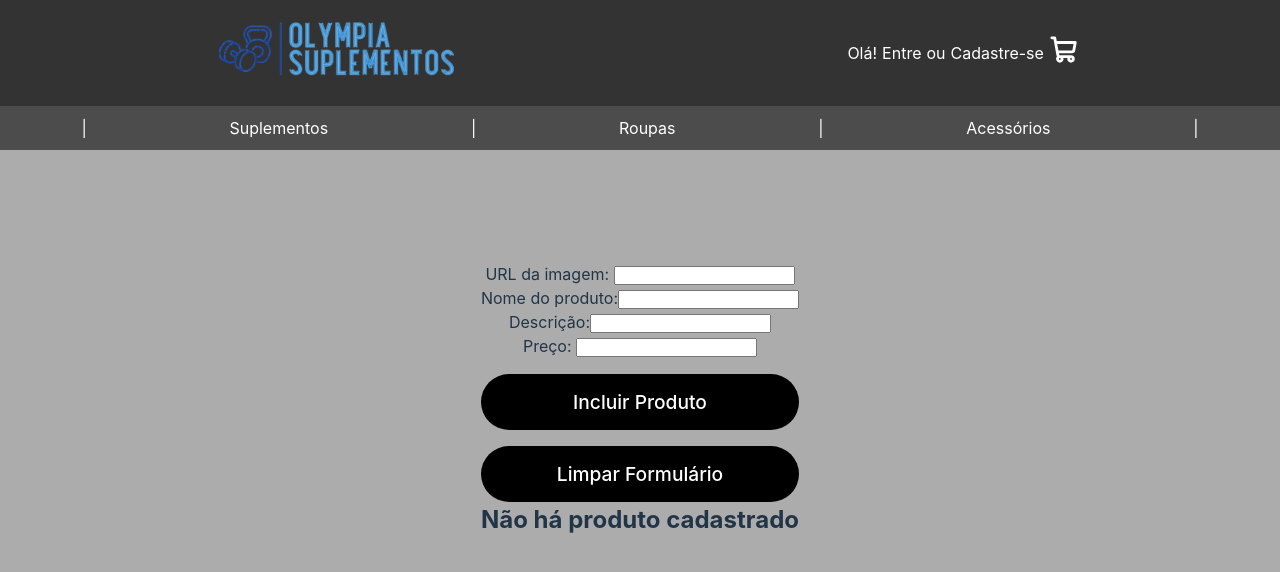
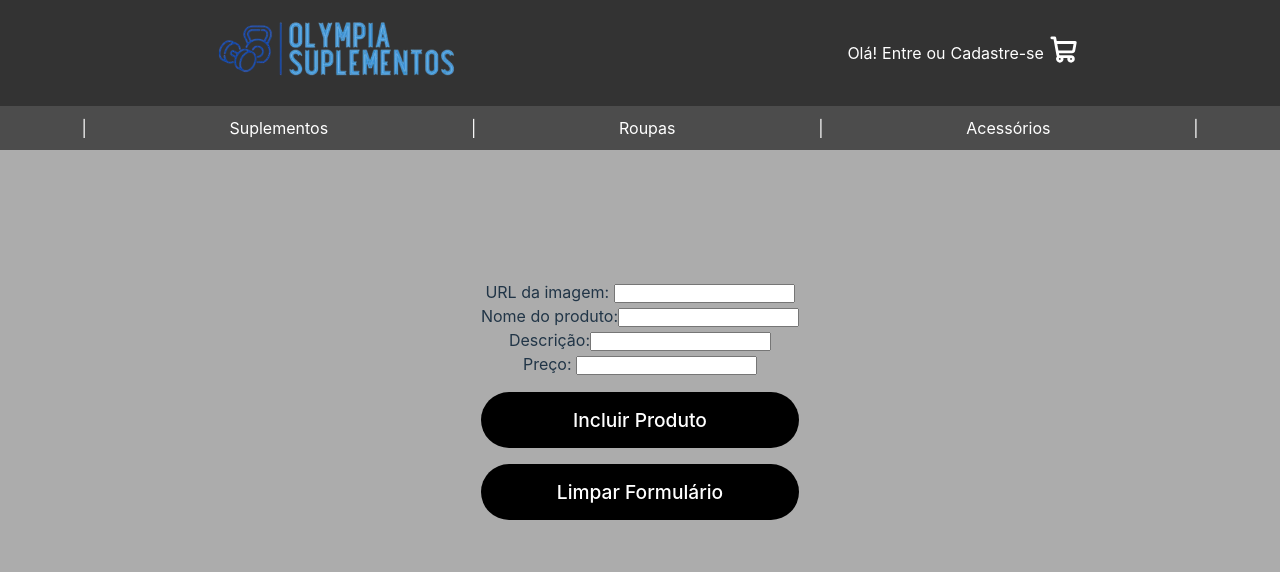
Before and after one commit to arcarreiro/G5_react_serratec, a React (Vite) app in the folder olympia_suplementos/: page /catalogo in a window 1280 px wide. Shown: the top 572 px of the page. Built offline with nearby package versions, Linux system fonts and the light colour scheme.

Commit message:
Adição layout grid

```diff
--- a/olympia_suplementos/src/components/Produto.jsx
+++ b/olympia_suplementos/src/components/Produto.jsx
@@ -1,15 +1,15 @@
 import '../css/produto.css'
-const Produto = ({ url, nome, descricao, preco, index }) => {
+const Produto = ({ url, nome, descricao, preco, index, onComprarClick, onAdicionarCarrinhoClick }) => {
     return (
         <>
             <div className="card" key={index}>
                 <img style={{width: 200}} src={url} />
                 <p>{nome}</p>
                 <p>{descricao}</p>
-                <p>{preco}</p>
+                <p>{preco.toFixed(2)}</p>
                 <div className="botoes">
-                    <button className='botao'>Adicionar ao carrinho</button>
-                    <button className='botao'>Comprar</button>
+                    <button className='botao' onClick={() => { onAdicionarCarrinhoClick(index) }}>Adicionar ao carrinho</button>
+                    <button className='botao' onClick={() => { onComprarClick(index) }}>Comprar</button>
                 </div>
             </div>
         </>
--- a/olympia_suplementos/src/css/produto.css
+++ b/olympia_suplementos/src/css/produto.css
@@ -1,10 +1,9 @@
 .card {
-    width: 45%;
+    width: 100%;
     background-color: #4C4C4C;
     border-radius: 8px;
     padding: 2rem;
     padding-bottom: 1rem;
-    margin: 2rem;
     box-shadow: #212529 0px 5px 15px;
     display: flex;
     flex-direction: column;
@@ -40,6 +39,6 @@
 
 .botao {
     background-color: aqua;
-    width: 15rem;
+    width: 50%;
     height: 4rem;
 }
--- a/olympia_suplementos/src/pages/Catalogo.jsx
+++ b/olympia_suplementos/src/pages/Catalogo.jsx
@@ -1,6 +1,6 @@
 import { useState } from "react";
 import Produto from "../components/Produto";
-import Stack from '@mui/material/Stack';
+import Grid from '@mui/material/Grid2';
 const Catalogo = () => {
     const [url, setUrl] = useState('')
     const [nome, setNome] = useState('')
@@ -9,7 +9,7 @@ const Catalogo = () => {
     const [produtos, setProdutos] = useState([])
 
     const handleURLChange = (e) => {
-        setUrlImagem(e.target.value)
+        setUrl(e.target.value)
     }
     const handleNomeChange = (e) => {
         setNome(e.target.value)
@@ -24,16 +24,18 @@ const Catalogo = () => {
     }
 
     const handleFormReset = () => {
+        setUrl('')
         setNome('')
-        setUrlImagem('')
+        setDescricao('')
         setPreco(0)
     }
 
     const handleFormSubmit = (e) => {
         e.preventDefault()
         let produto = {
+            url,
             nome,
-            urlImagem,
+            descricao,
             preco: Number(preco),
         }
         setProdutos([...produtos, produto])
@@ -61,19 +63,21 @@ const Catalogo = () => {
                 <button type='submit'>Incluir Produto</button>
                 <button type='reset'>Limpar Formulário</button>
             </form>
-            <Stack direction='row' spacing={2}>
-                {produtos.length > 0 ?
-                    produtos.map((produto, index) => (
+
+            <Grid container spacing={10}>
+                {produtos.map((produto, index) => (
+                    <Grid item xs={12} sm={6} md={3} key={index}>
                         <Produto
-                            key={index}
                             url={produto.url}
                             nome={produto.nome}
                             descricao={produto.descricao}
                             preco={produto.preco}
                             index={index}
                         />
-                    )) : <h2>Não há produto cadastrado</h2>}
-            </Stack>
+                    </Grid>
+                ))}
+            </Grid>
+
 
         </>
     )
```
